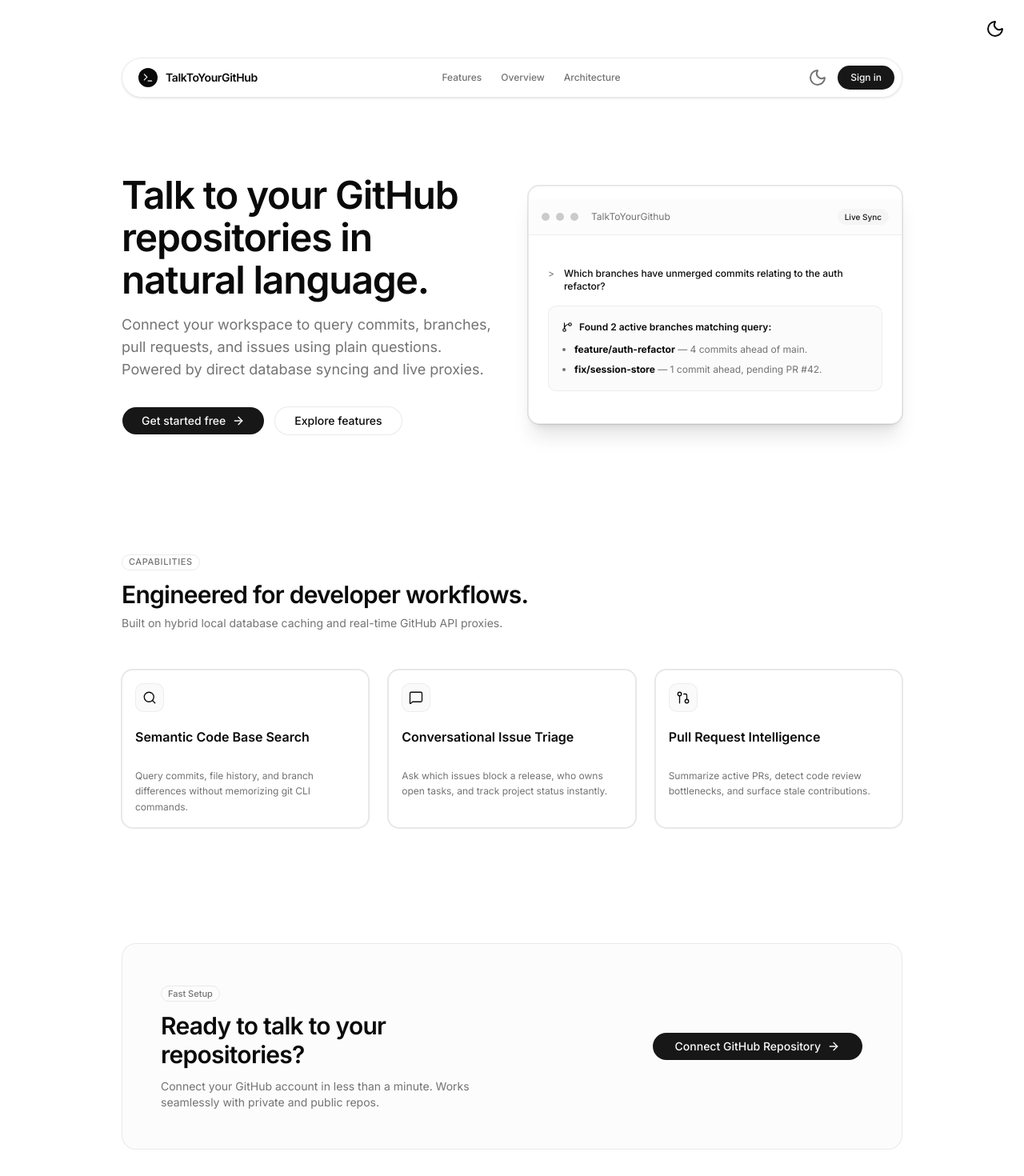
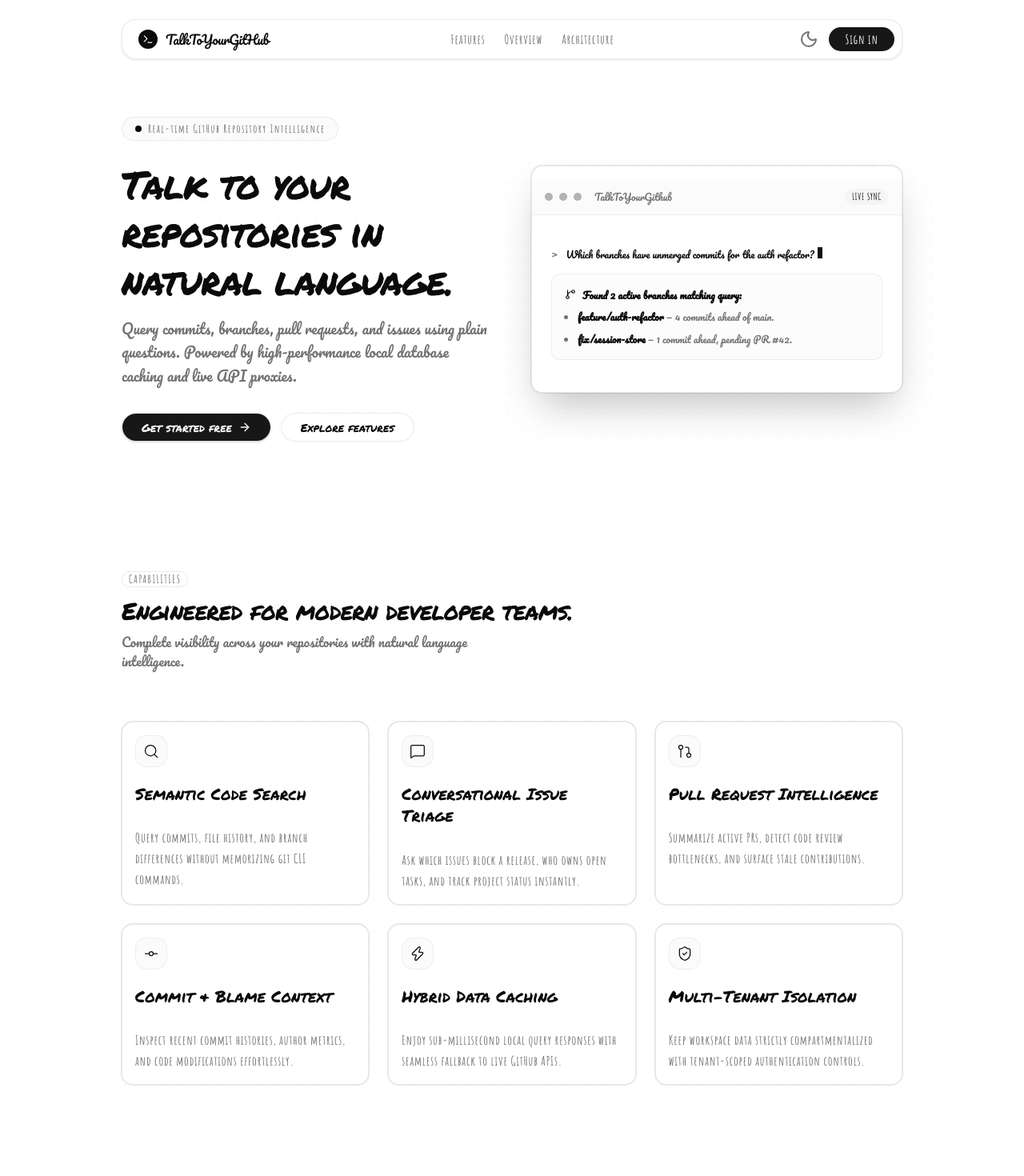
Before and after one commit to therajarshichakraborty/TalkToYourGithub, a Next.js app: page / in a window 1280 px wide. Shown: the top 1470 px of the page at 80% size. Built offline with nearby package versions, Linux system fonts and the light colour scheme.

Commit message:
feat: add landing page

```diff
--- a/app/layout.tsx
+++ b/app/layout.tsx
@@ -1,11 +1,25 @@
 import type { Metadata } from "next";
-import { Inter } from "next/font/google";
+import { Pacifico, Amatic_SC, Permanent_Marker } from "next/font/google";
 import "./globals.css";
-import { AnimatedThemeToggler } from "@/components/ui/animated-theme-toggler";
 
-const inter = Inter({
-  variable: "--font-inter",
+const pacifico = Pacifico({
+  weight: "400",
   subsets: ["latin"],
+  variable: "--font-pacifico",
+  display: "swap",
+});
+
+const amaticSc = Amatic_SC({
+  weight: ["400", "700"],
+  subsets: ["latin"],
+  variable: "--font-amatic-sc",
+  display: "swap",
+});
+
+const permanentMarker = Permanent_Marker({
+  weight: "400",
+  subsets: ["latin"],
+  variable: "--font-permanent-marker",
   display: "swap",
 });
 
@@ -20,11 +34,11 @@ export default function RootLayout({
   children: React.ReactNode;
 }>) {
   return (
-    <html lang='en' className={`${inter.variable} h-full antialiased`}>
-      <body className='min-h-full flex flex-col font-[family-name:var(--font-inter)]'>
-        <div className='flex justify-end p-6'>
-          <AnimatedThemeToggler />
-        </div>
+    <html
+      lang="en"
+      className={`${pacifico.variable} ${amaticSc.variable} ${permanentMarker.variable} h-full antialiased`}
+    >
+      <body className="min-h-full flex flex-col font-sans">
         {children}
       </body>
     </html>
--- a/app/page.tsx
+++ b/app/page.tsx
@@ -13,10 +13,13 @@ import { Separator } from "@/components/ui/separator";
 import {
   ArrowRight,
   GitBranch,
+  GitCommit,
   GitPullRequest,
   MessageSquare,
   Search,
+  ShieldCheck,
   Terminal,
+  Zap,
 } from "lucide-react";
 import Link from "next/link";
 
@@ -24,13 +27,13 @@ import Link from "next/link";
 
 function Nav() {
   return (
-    <header className="sticky top-4 z-50 mx-auto w-full max-w-5xl px-4 sm:px-6">
-      <div className="flex items-center justify-between rounded-full border border-border/80 bg-white/80 dark:bg-black/80 p-2 pl-5 pr-2 shadow-sm backdrop-blur-md transition-all">
-        <Link href="/" className="flex items-center gap-2.5">
-          <div className="flex h-6 w-6 items-center justify-center rounded-full bg-foreground text-background">
+    <header className="sticky top-6 z-50 mx-auto w-full max-w-5xl px-4 sm:px-6">
+      <div className="flex items-center justify-between rounded-2xl border border-border/80 bg-white/80 dark:bg-black/80 p-2 pl-5 pr-2 shadow-sm backdrop-blur-md transition-all duration-300 hover:border-border">
+        <Link href="/" className="flex items-center gap-2.5 group">
+          <div className="flex h-6 w-6 items-center justify-center rounded-full bg-foreground text-background transition-transform duration-300 group-hover:scale-110">
             <Terminal className="h-3.5 w-3.5" />
           </div>
-          <span className="text-sm font-semibold tracking-tight text-foreground">
+          <span className="text-base font-normal tracking-tight text-foreground font-[family-name:var(--font-pacifico)]">
             TalkToYourGitHub
           </span>
         </Link>
@@ -38,19 +41,19 @@ function Nav() {
         <nav className="hidden items-center gap-6 sm:flex">
           <Link
             href="#features"
-            className="text-xs font-medium text-muted-foreground transition-colors hover:text-foreground"
+            className="text-base font-bold tracking-wider text-muted-foreground transition-colors hover:text-foreground font-[family-name:var(--font-amatic-sc)]"
           >
             Features
           </Link>
           <Link
             href="#preview"
-            className="text-xs font-medium text-muted-foreground transition-colors hover:text-foreground"
+            className="text-base font-bold tracking-wider text-muted-foreground transition-colors hover:text-foreground font-[family-name:var(--font-amatic-sc)]"
           >
             Overview
           </Link>
           <Link
             href="#how-it-works"
-            className="text-xs font-medium text-muted-foreground transition-colors hover:text-foreground"
+            className="text-base font-bold tracking-wider text-muted-foreground transition-colors hover:text-foreground font-[family-name:var(--font-amatic-sc)]"
           >
             Architecture
           </Link>
@@ -61,7 +64,7 @@ function Nav() {
             variant="circle"
             className="flex h-8 w-8 items-center justify-center rounded-full text-muted-foreground transition-colors hover:bg-muted hover:text-foreground"
           />
-          <Button size="sm" className="h-8 rounded-full px-4 text-xs" asChild>
+          <Button size="sm" className="h-8 rounded-full px-5 text-base font-bold tracking-wider shadow-none transition-transform active:scale-95 font-[family-name:var(--font-amatic-sc)]" asChild>
             <Link href="/sign-in">Sign in</Link>
           </Button>
         </div>
@@ -74,22 +77,29 @@ function Nav() {
 
 function Hero() {
   return (
-    <section className="mx-auto max-w-5xl px-6 pt-16 pb-16 sm:pt-24">
-      <div className="grid gap-10 lg:grid-cols-2 lg:items-center">
+    <section className="mx-auto max-w-5xl px-6 pt-16 pb-16 sm:pt-24 animate-in fade-in slide-in-from-bottom-4 duration-700">
+      <div className="grid gap-12 lg:grid-cols-2 lg:items-center">
         {/* Left Column: Copy & Actions */}
         <div className="flex flex-col items-start text-left">
+          <div className="mb-6 flex items-center gap-2 rounded-full border border-border/80 bg-muted/40 px-4 py-1 text-sm font-bold tracking-widest text-muted-foreground backdrop-blur-sm font-[family-name:var(--font-amatic-sc)]">
+            <span className="relative flex h-2 w-2">
+              <span className="absolute inline-flex h-full w-full animate-ping rounded-full bg-foreground opacity-75" />
+              <span className="relative inline-flex h-2 w-2 rounded-full bg-foreground" />
+            </span>
+            Real-time GitHub Repository Intelligence
+          </div>
 
-          <h1 className="text-4xl font-semibold tracking-tight text-foreground sm:text-5xl sm:leading-[1.1]">
-            Talk to your GitHub repositories in natural language.
+          <h1 className="text-3xl font-normal tracking-tight text-foreground sm:text-4xl lg:text-5xl leading-tight font-[family-name:var(--font-permanent-marker)]">
+            Talk to your repositories in natural language.
           </h1>
 
-          <p className="mt-4 text-base text-muted-foreground sm:text-lg">
-            Connect your workspace to query commits, branches, pull requests, and
-            issues using plain questions. Powered by direct database syncing and live proxies.
+          <p className="mt-4 text-base font-normal text-muted-foreground sm:text-lg leading-relaxed font-[family-name:var(--font-pacifico)]">
+            Query commits, branches, pull requests, and issues using plain questions.
+            Powered by high-performance local database caching and live API proxies.
           </p>
 
           <div className="mt-8 flex flex-wrap items-center gap-3">
-            <Button size="lg" className="rounded-full px-6" asChild>
+            <Button size="lg" className="rounded-full px-6 text-sm font-normal shadow-sm transition-all duration-300 hover:scale-[1.02] active:scale-95 font-[family-name:var(--font-permanent-marker)]" asChild>
               <Link href="/sign-in" className="flex items-center gap-2">
                 Get started free
                 <ArrowRight className="h-4 w-4" />
@@ -98,7 +108,7 @@ function Hero() {
             <Button
               size="lg"
               variant="outline"
-              className="rounded-full px-6 border-border/80"
+              className="rounded-full px-6 border-border/80 text-sm font-normal transition-all duration-300 hover:bg-muted/50 font-[family-name:var(--font-permanent-marker)]"
               asChild
             >
               <Link href="#features">Explore features</Link>
@@ -108,33 +118,34 @@ function Hero() {
 
         {/* Right Column: Terminal Preview Card */}
         <div id="preview" className="w-full">
-          <Card className="overflow-hidden border border-border/80 bg-background shadow-xl">
-            <div className="flex items-center justify-between border-b border-border/60 bg-muted/30 px-4 py-3">
+          <Card className="overflow-hidden border border-border/80 bg-white dark:bg-black shadow-2xl transition-all duration-300 hover:border-foreground/30">
+            <div className="flex items-center justify-between border-b border-border/60 bg-muted/40 px-4 py-3">
               <div className="flex items-center gap-2">
-                <div className="h-2.5 w-2.5 rounded-full bg-foreground/20" />
-                <div className="h-2.5 w-2.5 rounded-full bg-foreground/20" />
-                <div className="h-2.5 w-2.5 rounded-full bg-foreground/20" />
-                <span className="ml-2 font-mono text-xs text-muted-foreground">
+                <div className="h-2.5 w-2.5 rounded-full bg-foreground/30" />
+                <div className="h-2.5 w-2.5 rounded-full bg-foreground/30" />
+                <div className="h-2.5 w-2.5 rounded-full bg-foreground/30" />
+                <span className="ml-2 font-normal text-xs text-muted-foreground font-[family-name:var(--font-pacifico)]">
                   TalkToYourGithub
                 </span>
               </div>
-              <Badge variant="secondary" className="font-mono text-[10px]">
+              <Badge variant="secondary" className="font-bold text-xs uppercase tracking-wider font-[family-name:var(--font-amatic-sc)]">
                 Live Sync
               </Badge>
             </div>
-            <CardContent className="space-y-4 p-6 font-mono text-xs">
-              <div className="flex items-start gap-3 text-foreground">
+            <CardContent className="space-y-4 p-6 text-xs">
+              <div className="flex items-start gap-2.5 text-foreground font-[family-name:var(--font-pacifico)]">
                 <span className="text-muted-foreground">&gt;</span>
-                <p className="font-sans text-xs font-medium text-foreground">
-                  Which branches have unmerged commits relating to the auth refactor?
+                <p className="text-xs font-normal text-foreground">
+                  Which branches have unmerged commits for the auth refactor?
+                  <span className="ml-1 inline-block h-3.5 w-1.5 animate-pulse bg-foreground vertical-middle" />
                 </p>
               </div>
-              <div className="rounded-lg border border-border/60 bg-muted/40 p-4 font-sans text-xs leading-relaxed text-muted-foreground">
+              <div className="rounded-lg border border-border/60 bg-muted/30 p-4 text-xs leading-relaxed text-muted-foreground font-[family-name:var(--font-pacifico)]">
                 <div className="mb-2 flex items-center gap-2 text-foreground font-semibold">
                   <GitBranch className="h-3.5 w-3.5" />
                   Found 2 active branches matching query:
                 </div>
-                <ul className="space-y-1.5 pl-4 list-disc">
+                <ul className="space-y-2 pl-4 list-disc">
                   <li>
                     <strong className="text-foreground">feature/auth-refactor</strong> — 4 commits ahead of main.
                   </li>
@@ -156,7 +167,7 @@ function Hero() {
 const features = [
   {
     icon: Search,
-    title: "Semantic Code Base Search",
+    title: "Semantic Code Search",
     description:
       "Query commits, file history, and branch differences without memorizing git CLI commands.",
   },
@@ -172,42 +183,60 @@ const features = [
     description:
       "Summarize active PRs, detect code review bottlenecks, and surface stale contributions.",
   },
+  {
+    icon: GitCommit,
+    title: "Commit & Blame Context",
+    description:
+      "Inspect recent commit histories, author metrics, and code modifications effortlessly.",
+  },
+  {
+    icon: Zap,
+    title: "Hybrid Data Caching",
+    description:
+      "Enjoy sub-millisecond local query responses with seamless fallback to live GitHub APIs.",
+  },
+  {
+    icon: ShieldCheck,
+    title: "Multi-Tenant Isolation",
+    description:
+      "Keep workspace data strictly compartmentalized with tenant-scoped authentication controls.",
+  },
 ] as const;
 
 function Features() {
   return (
-    <section id="features" className="mx-auto max-w-5xl px-6 py-20">
-      <div className="mb-12 text-center sm:text-left">
+    <section id="features" className="mx-auto max-w-5xl px-6 py-24">
+      <div className="mb-16 text-center sm:text-left">
         <Badge
           variant="outline"
-          className="mb-3 rounded-full border-border/80 text-[11px] uppercase tracking-wider text-muted-foreground"
+          className="mb-3 rounded-full border-border/80 text-sm font-bold uppercase tracking-widest text-muted-foreground font-[family-name:var(--font-amatic-sc)]"
         >
           Capabilities
         </Badge>
-        <h2 className="text-2xl font-semibold tracking-tight text-foreground sm:text-3xl">
-          Engineered for developer workflows.
+        <h2 className="text-2xl font-normal tracking-tight text-foreground sm:text-3xl font-[family-name:var(--font-permanent-marker)]">
+          Engineered for modern developer teams.
         </h2>
-        <p className="mt-2 text-sm text-muted-foreground">
-          Built on hybrid local database caching and real-time GitHub API proxies.
+        <p className="mt-2 text-base text-muted-foreground max-w-lg font-[family-name:var(--font-pacifico)]">
+          Complete visibility across your repositories with natural language intelligence.
         </p>
       </div>
 
-      <div className="grid gap-6 sm:grid-cols-3">
+      <div className="grid gap-6 sm:grid-cols-2 lg:grid-cols-3">
         {features.map(({ icon: Icon, title, description }) => (
           <Card
             key={title}
-            className="group border border-border/80 bg-background transition-all duration-200 hover:border-foreground/30 hover:shadow-md"
+            className="group border border-border/80 bg-white dark:bg-black transition-all duration-300 hover:border-foreground/40 hover:-translate-y-1 hover:shadow-xl"
           >
             <CardHeader className="pb-3">
-              <div className="mb-4 flex h-9 w-9 items-center justify-center rounded-lg border border-border/60 bg-muted/50 text-foreground transition-colors group-hover:bg-foreground group-hover:text-background">
-                <Icon className="h-4.5 w-4.5" strokeWidth={1.75} />
+              <div className="mb-4 flex h-10 w-10 items-center justify-center rounded-xl border border-border/60 bg-muted/40 text-foreground transition-colors duration-300 group-hover:bg-foreground group-hover:text-background">
+                <Icon className="h-5 w-5" strokeWidth={1.5} />
               </div>
-              <CardTitle className="text-base font-semibold leading-snug text-foreground">
+              <CardTitle className="text-xl font-normal leading-snug text-foreground font-[family-name:var(--font-permanent-marker)]">
                 {title}
               </CardTitle>
             </CardHeader>
             <CardContent>
-              <p className="text-xs leading-relaxed text-muted-foreground">
+              <p className="text-base font-semibold leading-relaxed text-muted-foreground font-[family-name:var(--font-amatic-sc)] tracking-wider">
                 {description}
               </p>
             </CardContent>
@@ -223,24 +252,24 @@ function Features() {
 function CtaBand() {
   return (
     <section id="how-it-works" className="mx-auto max-w-5xl px-6 py-16">
-      <div className="rounded-2xl border border-border/80 bg-muted/30 p-8 sm:p-12">
+      <div className="rounded-2xl border border-border/80 bg-muted/20 p-8 sm:p-12 transition-all duration-300 hover:border-foreground/30">
         <div className="grid gap-8 sm:grid-cols-2 sm:items-center">
           <div className="space-y-3 text-left">
             <Badge
               variant="outline"
-              className="rounded-full border-border/80 text-[11px] text-muted-foreground"
+              className="rounded-full border-border/80 text-sm font-bold text-muted-foreground font-[family-name:var(--font-amatic-sc)] tracking-wider"
             >
               Fast Setup
             </Badge>
-            <h2 className="text-2xl font-semibold tracking-tight text-foreground sm:text-3xl">
+            <h2 className="text-2xl font-normal tracking-tight text-foreground sm:text-3xl font-[family-name:var(--font-permanent-marker)]">
               Ready to talk to your repositories?
             </h2>
-            <p className="max-w-md text-xs sm:text-sm text-muted-foreground">
+            <p className="max-w-md text-base font-semibold text-muted-foreground font-[family-name:var(--font-amatic-sc)] tracking-wider">
               Connect your GitHub account in less than a minute. Works seamlessly with private and public repos.
             </p>
           </div>
           <div className="flex sm:justify-end">
-            <Button size="lg" className="w-full sm:w-auto rounded-full px-7 text-xs sm:text-sm" asChild>
+            <Button size="lg" className="w-full sm:w-auto rounded-full px-7 text-sm font-normal shadow-md transition-transform active:scale-95 font-[family-name:var(--font-permanent-marker)]" asChild>
               <Link href="/sign-in" className="flex items-center justify-center gap-2">
                 Connect GitHub Repository
                 <ArrowRight className="h-4 w-4" />
@@ -264,7 +293,7 @@ function Footer() {
           <div className="flex h-5 w-5 items-center justify-center rounded-full bg-foreground text-background text-[10px] font-bold">
             T
           </div>
-          <span className="text-xs text-muted-foreground font-medium">
+          <span className="text-base text-muted-foreground font-semibold font-[family-name:var(--font-amatic-sc)] tracking-wider">
             TalkToYourGitHub. All rights reserved.
           </span>
         </div>
@@ -280,7 +309,7 @@ function Footer() {
             <Link
               key={label}
               href={href}
-              className="text-xs text-muted-foreground transition-colors hover:text-foreground"
+              className="text-base font-semibold tracking-wider text-muted-foreground transition-colors hover:text-foreground font-[family-name:var(--font-amatic-sc)]"
             >
               {label}
             </Link>
@@ -291,16 +320,17 @@ function Footer() {
   );
 }
 
-// ─── Page ─────────────────────────────────────────────────────────────────────
-
 export default function Home() {
   return (
-    <div className="min-h-screen bg-white dark:bg-black text-foreground antialiased selection:bg-foreground selection:text-background">
-      <Nav />
-      <Hero />
-      <Features />
-      <CtaBand />
-      <Footer />
+    <div className="min-h-screen bg-white dark:bg-black text-foreground antialiased selection:bg-foreground selection:text-background relative">
+      <div className="pointer-events-none absolute inset-0 bg-[radial-gradient(#e5e7eb_1px,transparent_1px)] dark:bg-[radial-gradient(#1f2937_1px,transparent_1px)] [background-size:24px_24px] opacity-40" />
+      <div className="relative z-10">
+        <Nav />
+        <Hero />
+        <Features />
+        <CtaBand />
+        <Footer />
+      </div>
     </div>
   );
 }
```
